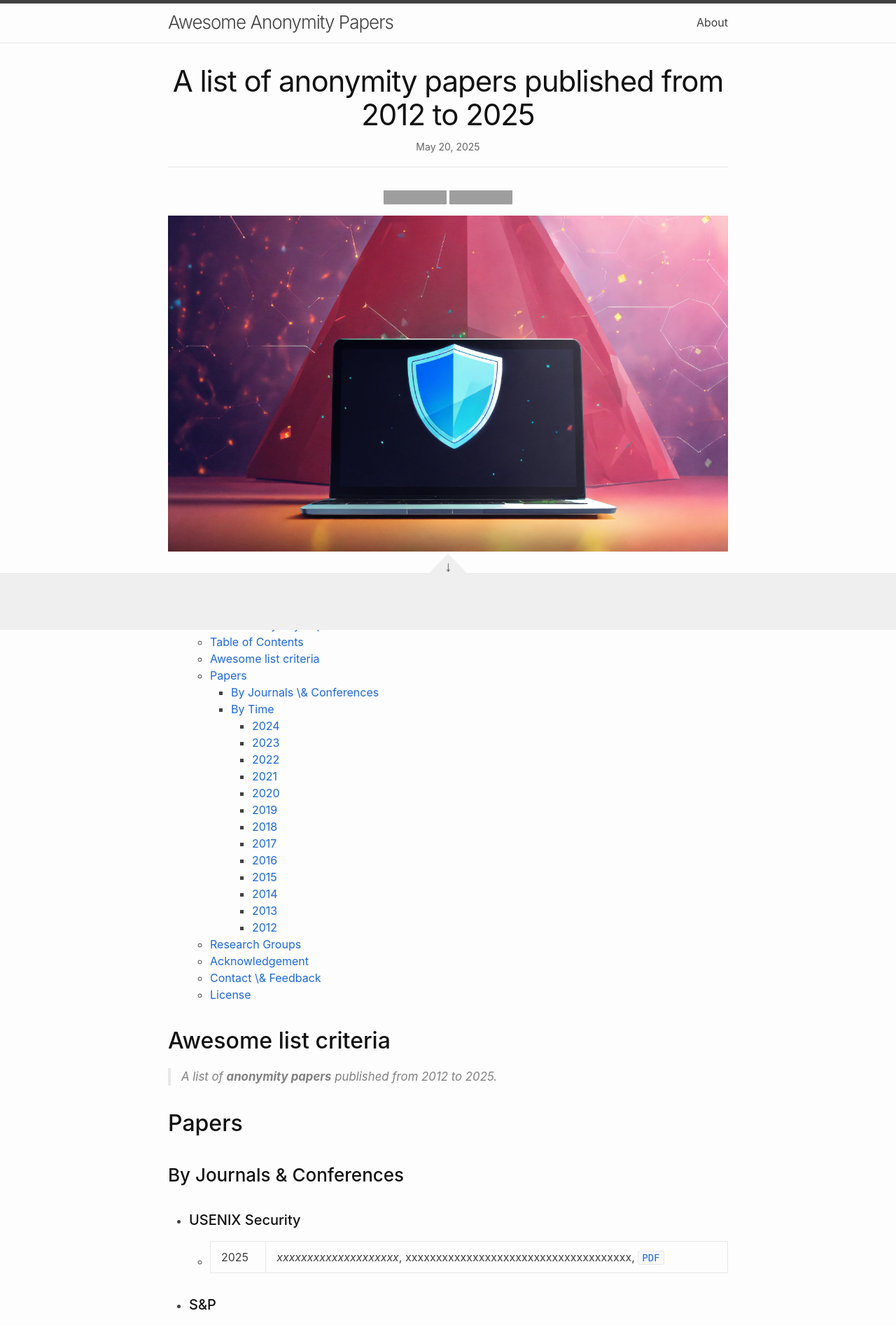
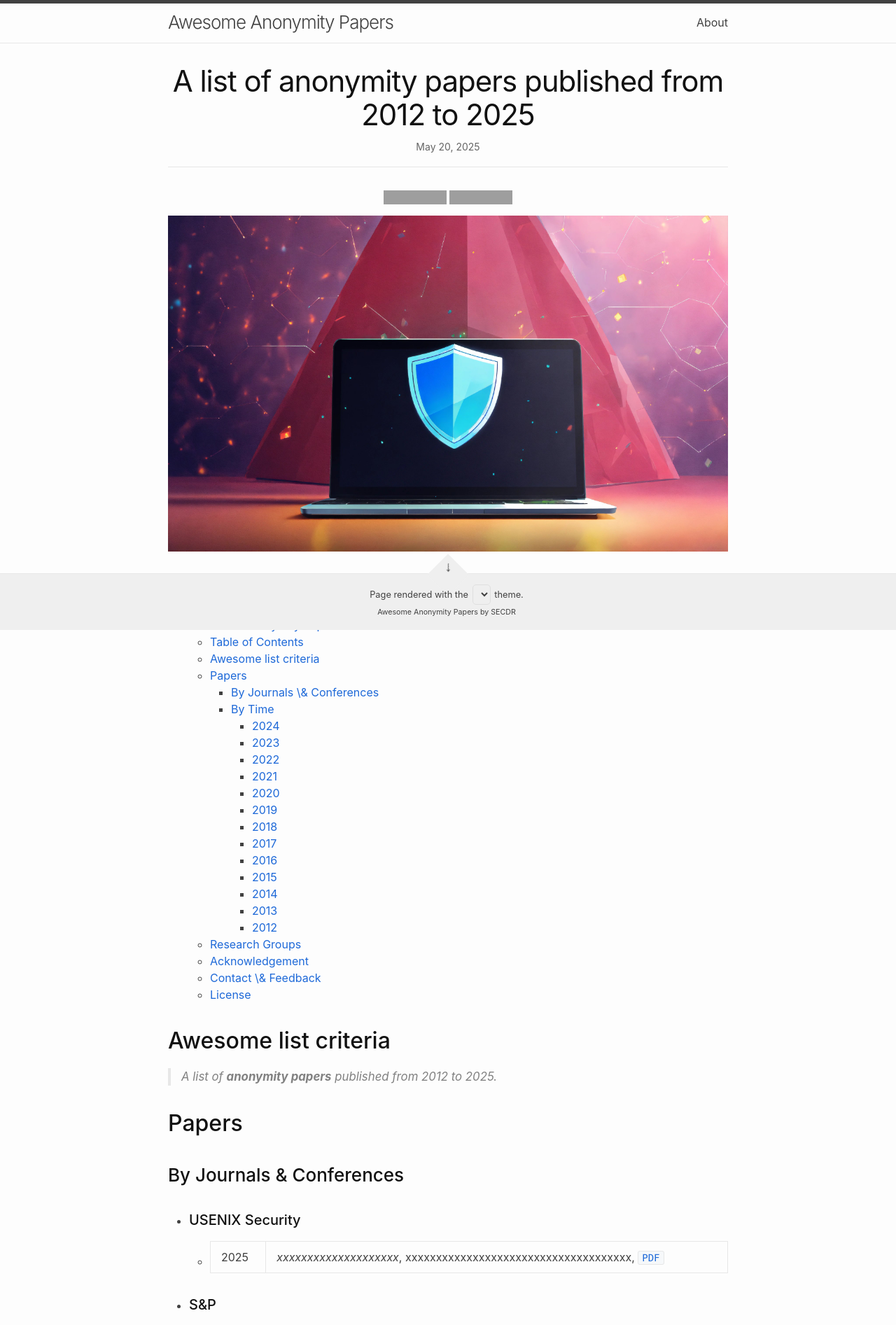
Before and after one commit to secdr/awesome-anonymity-papers, a Jekyll site: the page built from _posts/2025-05-20-awesome-anonymity-papers.md, in a window 1280 px wide. Shown: the top 1893 px of the page at 70% size. Built offline with Jekyll 4.4.1, drawn with Linux system fonts in a browser that asks for light colours; grey boxes are pictures that could not be loaded.

Commit message:
Add theme changing supports.

```diff
--- a/_includes/sub-footer.html
+++ b/_includes/sub-footer.html
@@ -3,11 +3,40 @@
     <span class="sf-toggle-icon"></span>
   </span>
   <div id="sub-footer-container">
+    Page rendered with the <select id="skin-switch" onchange="changeSkin()">
+      {%- for skin in page.available_skins %}
+      {% if skin == 'classic' -%}
+      <option value="style.css">classic</option>
+      {%- else -%}
+      <option value="{{ skin }}.css">{{ skin }}</option>
+      {%- endif %}
+      {%- endfor %}
+    </select> theme.
     <div><small>Awesome Anonymity Papers by SECDR</small></div>
   </div>
 </div>
 
 <script>
+  document.getElementById("sub-footer-container").style.display = "block";
+  var metaTag = document.getElementById("main-stylesheet");
+  var skinSwitcher = document.getElementById("skin-switch");
+  var SSHref = metaTag.href;
+  var SSName = SSHref.substring(SSHref.lastIndexOf('/') + 1);
+  var prevSkin = localStorage.getItem("minima-ss");
+
+  if (prevSkin) {
+    metaTag.href = SSHref.replace(SSName, prevSkin);
+    skinSwitcher.value = prevSkin;
+  } else {
+    skinSwitcher.value = SSName;
+  }
+
+  function changeSkin() {
+    _ssName = event.target.value;
+    metaTag.href = SSHref.replace(SSName, _ssName);
+    localStorage.setItem("minima-ss", _ssName);
+  }
+
   function toggleSubFooter() {
     siteFooter = document.querySelector(".site-footer");
     siteFooter.classList.toggle("sub-footer-hidden");
--- a/_posts/2025-05-20-awesome-anonymity-papers.md
+++ b/_posts/2025-05-20-awesome-anonymity-papers.md
@@ -14,7 +14,7 @@ categories: papers
 </p>
 
 <div style="text-align: center">
- <img src="/assets/cyber_security.jpg" atl="banner"/>
+ <img src="{{ site.baseurl }}/assets/cyber_security.jpg" atl="banner"/>
 </div>
 
 ## Table of Contents
```
